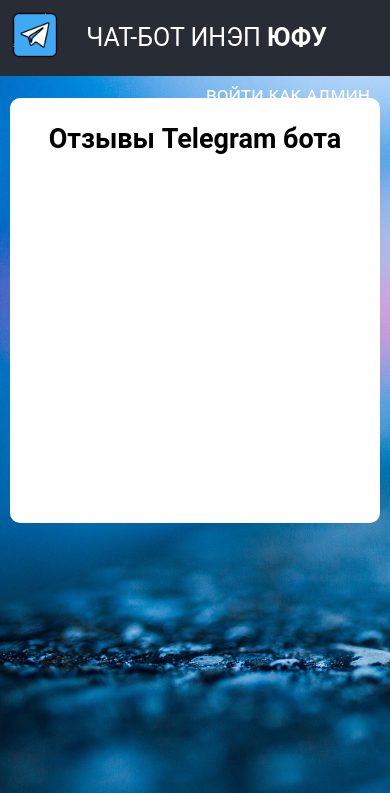
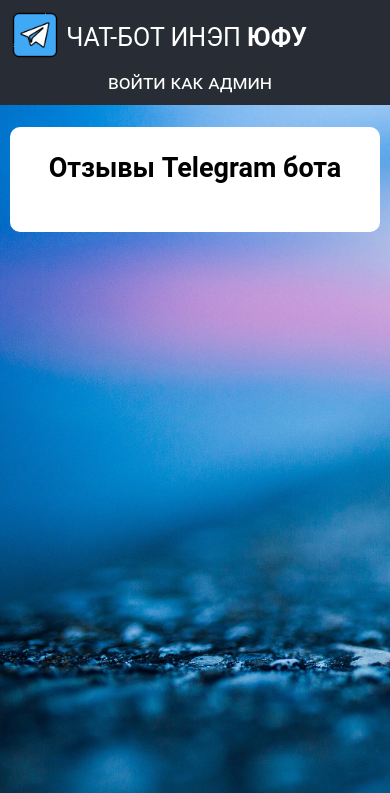
Before and after one commit to Telegram-chat-bot/SfeduINEP-chatbot, a Django app: template django_admin/templates/bot/index.html in a window 390 px wide. Shown: the top 793 px of the page. Run offline with Django 3.2, Linux system fonts and the light colour scheme; the template is opened without the code that fills it, so the values that code supplies are empty.

Commit message:
добавлена адаптивность странице с отзывами

```diff
--- /dev/null
+++ b/django_admin/static/bot/css/adaptive.css
@@ -0,0 +1,36 @@
+@media only screen and (max-width: 1920px) {
+
+    .header-container .logo {
+        float: left;
+        margin-right: 20px;
+        display: inline-block;
+    }
+
+    .header-container::after {
+        clear: both;
+        content: "";
+        display: table;
+    }
+
+    .header-container .header-title {
+        text-transform: uppercase;
+        position: relative;
+        top: -14px;
+        display: inline-block;
+    }
+
+    .header-container .nav-menu {
+        float: right;
+        position: relative;
+        top: 12px;
+        margin-right: 10px;
+    }
+}
+
+@media only screen and (max-width: 500px){
+    .header-container .nav-menu{
+        position: static;
+        float: none;
+        text-align: center;
+    }
+}
--- a/django_admin/static/bot/css/style.css
+++ b/django_admin/static/bot/css/style.css
@@ -8,34 +8,15 @@ body{
     background-repeat: no-repeat;
     background-size: cover;
     background-attachment: fixed;
+}
 
-    padding-bottom: 20px;
-
-}
-header{
+header {
         background: #282c34;
         color: white;
         font-size: 25px;
         padding: 10px;
 }
-.logo {
-    margin-right: 20px;
-    display: inline-block;
-}
-.header-title{
-    text-transform: uppercase;
-    position: relative;
-    top: -14px;
-    display: inline-block;
-}
-.nav-menu{
-    /*display: inline-block;*/
-    float: right;
-    position: relative;
-    top: 12px;
-    margin-right: 10px;
-}
-.nav-menu a{
+.nav-menu a {
         text-transform: lowercase;
         font-variant: small-caps;
         font-size: 20px;
@@ -67,7 +48,7 @@ header{
     background-color: white;
     text-align: center;
 
-    min-height: 400px;
+    min-height: 40%;
     margin: 10px auto;
 
     width: 95%;
--- a/django_admin/templates/bot/index.html
+++ b/django_admin/templates/bot/index.html
@@ -8,18 +8,25 @@
     <meta http-equiv="X-UA-Compatible" content="ie=edge">
     <title>Отзывы пользователей</title>
     <link rel="stylesheet" href="{% static 'bot/css/style.css' %}" type="text/css">
+    <link rel="stylesheet" href="{% static 'bot/css/adaptive.css'%}" type="text/css">
 </head>
     <body>
         <header>
+            <div class="header-container">
+
                 <div class="logo">
                     <img width="50" height="50" src="{% static 'bot/img/telegram.png' %}" alt="">
-            </div>
+
                     <div class="header-title">
                     Чат-бот ИНЭП <b>ЮФУ</b>
                     </div>
 
+                </div>
+
                 <div class="nav-menu">
                     <a href="/admin">Войти как админ</a>
+                </div>
+
             </div>
         </header>
         <section>
@@ -31,7 +38,8 @@
                         <p class="no-data-msg">На данный момент нет отзывов <br>¯\_(ツ)_/¯</p>
                         <style>
                             .content{
-                                width: 40%;
+                                width: 80%;
+                                {#height: 50px;#}
                             }
                         </style>
 
```
Lines whose indentation alone changed are shown as unchanged.
